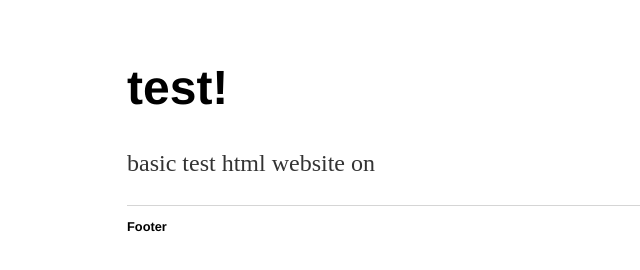
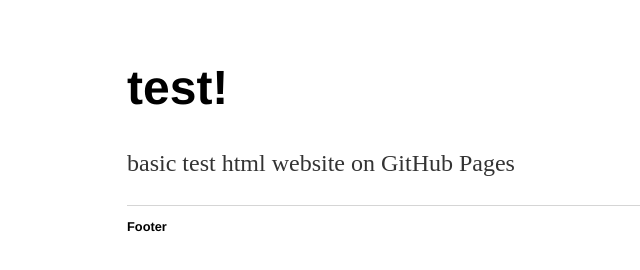
Before and after one commit to mpdwane/mpdwane.github.io, a plain HTML site: page index.html in a window 1280 px wide. Shown: the whole page, without its empty margins (65-705 px from the left). Drawn offline with Linux system fonts and the light colour scheme.

Commit message:
Update index.html

```diff
--- a/index.html
+++ b/index.html
@@ -9,7 +9,7 @@
 		<div class="container">
     		<div class="blurb">
         		<h1>test!</h1>
-				<p>basic test html website on  </p>
+				<p>basic test html website on GitHub Pages </p>
     		</div><!-- /.blurb -->
 		</div><!-- /.container -->
 		<footer>
```
